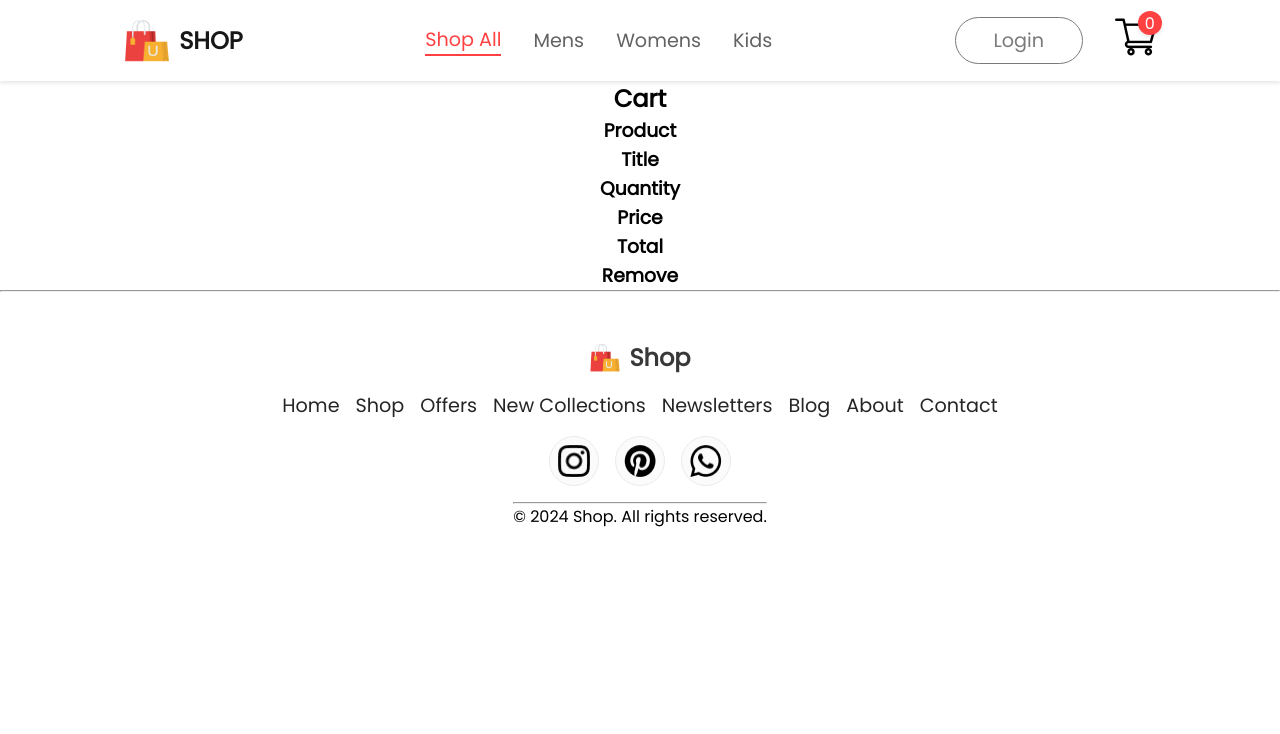
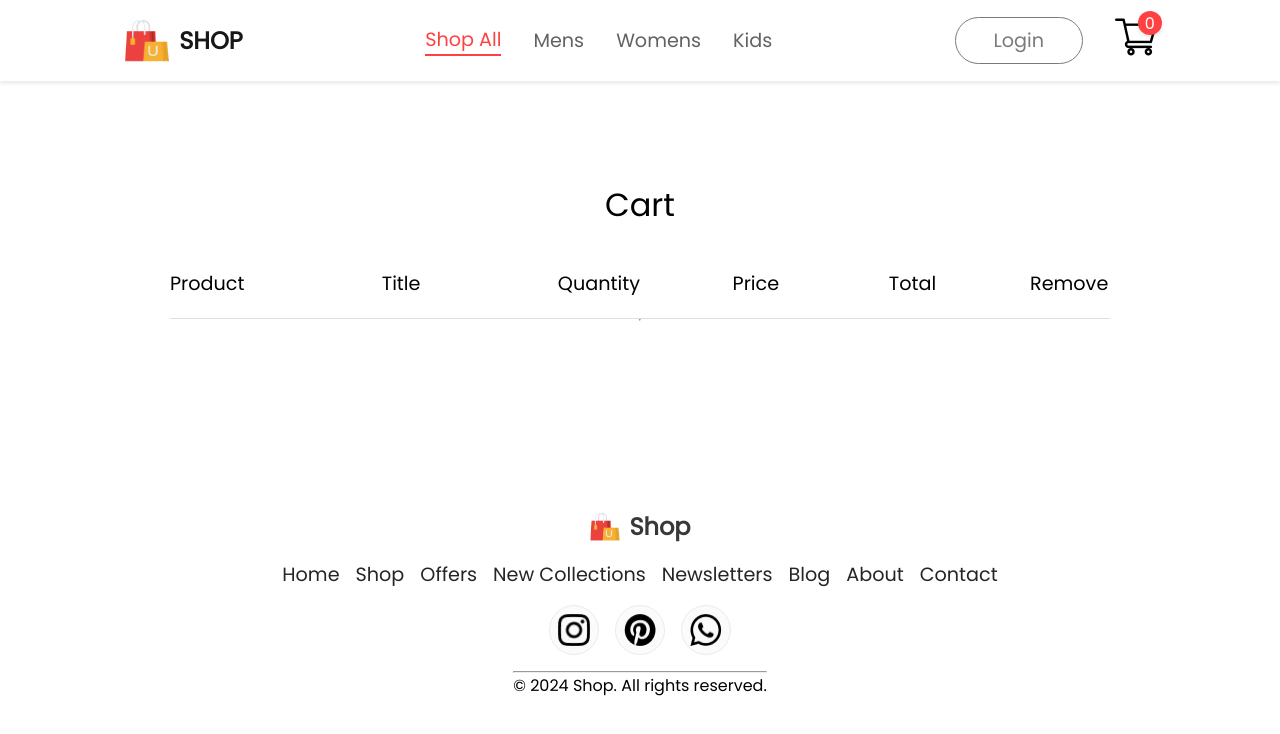
Before and after one commit to ArnaldoGonzalez81318/React-E-Commerce, a React (Create React App) app in the folder frontend/: page /cart in a window 1280 px wide. Shown: the top 734 px of the page. Built offline with nearby package versions, Linux system fonts and the light colour scheme.

Commit message:
Update cartItems.css

```diff
--- a/frontend/src/Components/Cart/cartItems.css
+++ b/frontend/src/Components/Cart/cartItems.css
@@ -0,0 +1,96 @@
+.cart-items {
+  display: flex;
+  flex-direction: column;
+  justify-content: center;
+  align-items: center;
+  margin: 100px 170px;
+}
+
+.cart-items h2 {
+  font-size: 2rem;
+  font-weight: 500;
+  margin-bottom: 20px;
+}
+
+.cart-items-header {
+  width: 100%;
+  display: grid;
+  grid-template-columns: .5fr 2fr 1fr 1fr 1fr 1fr;
+  align-items: center;
+  gap: 75px;
+  padding: 20px 0;
+  border-bottom: 1px solid #e0e0e0;
+}
+
+.cart-items-header h3 {
+  font-size: 1.2rem;
+  font-weight: 500;
+}
+
+.cart-items-container {
+  display: flex;
+  flex-direction: column;
+  justify-content: center;
+  align-items: center;
+  margin-top: 20px;
+}
+
+.cart-items-list {
+  display: flex;
+  flex-direction: column;
+  justify-content: center;
+  align-items: center;
+  margin-top: 20px;
+}
+
+.cart-item-wrapper hr {
+  width: 100%;
+  height: 1px;
+  background-color: #e0e0e0;
+  margin: 20px 0;
+  border: none;
+}
+
+.cart-item {
+  display: grid;
+  grid-template-columns: .5fr 2fr 1fr 1fr 1fr 1fr;
+  align-items: center;
+  gap: 75px;
+  padding: 20px 0;
+}
+
+.cart-item-title {
+  text-align: left;
+}
+
+.quantity {
+  display: flex;
+  justify-content: center;
+  align-items: center;
+}
+
+.quantity button {
+  width: 30px;
+  height: 30px;
+  border: none;
+  border-radius: 5px;
+  background-color: #f0f0f0;
+  cursor: pointer;
+}
+
+.quantity p {
+  margin: 0 10px;
+}
+
+.cart-item-image {
+  width: 100px;
+  height: 100px;
+  border-radius: 5px;
+  object-fit: cover;
+}
+
+.remove-icon {
+  width: 20px;
+  height: 20px;
+  cursor: pointer;
+}
```
